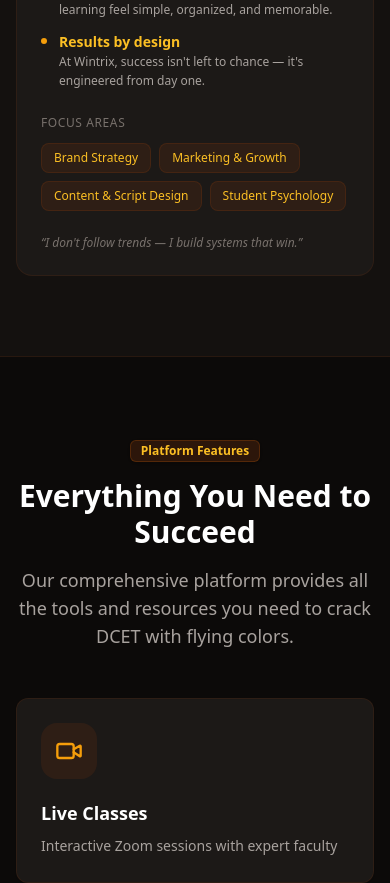
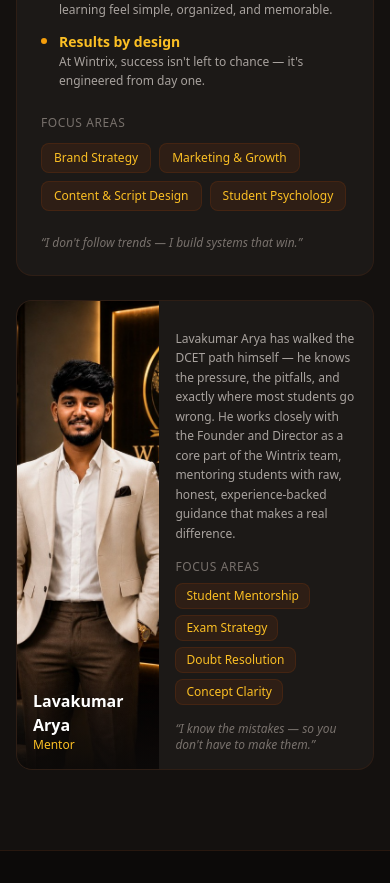
Before and after one commit to mohammedadnan21/dcet-coaching, a Next.js app: page / in a window 390 px wide. Shown: the part 3885-4768 px from the top of the page. Built offline with nearby package versions, Linux system fonts and the light colour scheme.

Commit message:
Add Lavakumar Arya as Mentor in Team WINTRIX section

```diff
--- a/app/page.tsx
+++ b/app/page.tsx
@@ -404,7 +404,8 @@
             </p>
           </div>
 
-          <div className="max-w-5xl mx-auto">
+          <div className="max-w-5xl mx-auto space-y-6">
+            {/* Jnanesh Gowda — featured wide card */}
             <div className="group bg-stone-900 border border-amber-900/20 rounded-2xl overflow-hidden transition-all duration-300 hover:shadow-[0_0_40px_rgba(180,83,9,0.12)] hover:border-amber-700/40">
               <div className="grid md:grid-cols-5 gap-0">
                 <div className="md:col-span-2 relative">
@@ -461,6 +462,52 @@
                   <p className="mt-6 text-stone-500 text-xs italic">
                     &ldquo;I don&apos;t follow trends — I build systems that win.&rdquo;
                   </p>
+                </div>
+              </div>
+            </div>
+
+            {/* Lava Kumar — smaller secondary card */}
+            <div className="max-w-2xl mx-auto w-full">
+              <div className="group bg-stone-900 border border-amber-900/20 rounded-2xl overflow-hidden transition-all duration-300 hover:shadow-[0_0_30px_rgba(180,83,9,0.10)] hover:border-amber-700/40">
+                <div className="grid grid-cols-5 gap-0">
+                  <div className="col-span-2 relative">
+                    <Image
+                      src="/lava-kumar.png"
+                      alt="Lavakumar Arya - Mentor"
+                      width={300}
+                      height={360}
+                      className="w-full h-full object-cover object-top min-h-[220px]"
+                    />
+                    <div className="absolute bottom-0 inset-x-0 bg-gradient-to-t from-stone-950/90 to-transparent p-4 sm:hidden">
+                      <h3 className="text-base font-bold text-white">Lavakumar Arya</h3>
+                      <p className="text-amber-400 text-xs font-medium">Mentor</p>
+                    </div>
+                  </div>
+
+                  <div className="col-span-3 p-4 sm:p-6 flex flex-col justify-center">
+                    <div className="hidden sm:block mb-3">
+                      <h3 className="text-lg font-bold text-white">Lavakumar Arya</h3>
+                      <p className="text-amber-400 text-sm font-medium mt-0.5">Mentor — Wintrix Academy</p>
+                    </div>
+                    <p className="text-stone-400 text-xs leading-relaxed mb-4 sm:mt-0 mt-3">
+                      Lavakumar Arya has walked the DCET path himself — he knows the pressure, the pitfalls, and exactly where most students go wrong. He works closely with the Founder and Director as a core part of the Wintrix team, mentoring students with raw, honest, experience-backed guidance that makes a real difference.
+                    </p>
+
+                    <div>
+                      <p className="text-stone-500 text-xs font-medium uppercase tracking-wider mb-2">Focus Areas</p>
+                      <div className="flex flex-wrap gap-1.5">
+                        {["Student Mentorship", "Exam Strategy", "Doubt Resolution", "Concept Clarity"].map((area) => (
+                          <span key={area} className="px-2.5 py-1 bg-amber-900/20 border border-amber-900/30 rounded-lg text-amber-400 text-xs font-medium">
+                            {area}
+                          </span>
+                        ))}
+                      </div>
+                    </div>
+
+                    <p className="mt-4 text-stone-500 text-xs italic">
+                      &ldquo;I know the mistakes — so you don&apos;t have to make them.&rdquo;
+                    </p>
+                  </div>
                 </div>
               </div>
             </div>
```
Also changed, not shown: public/lava-kumar.png (added).
